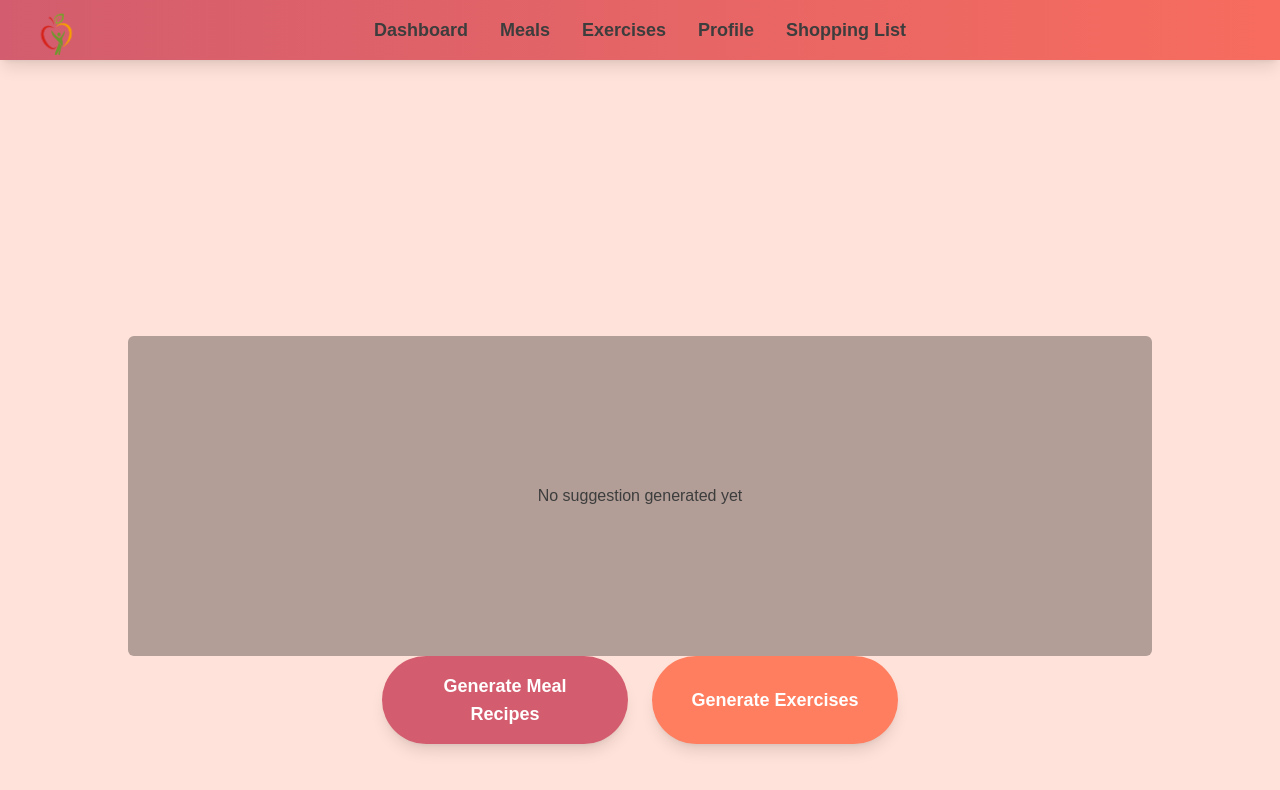
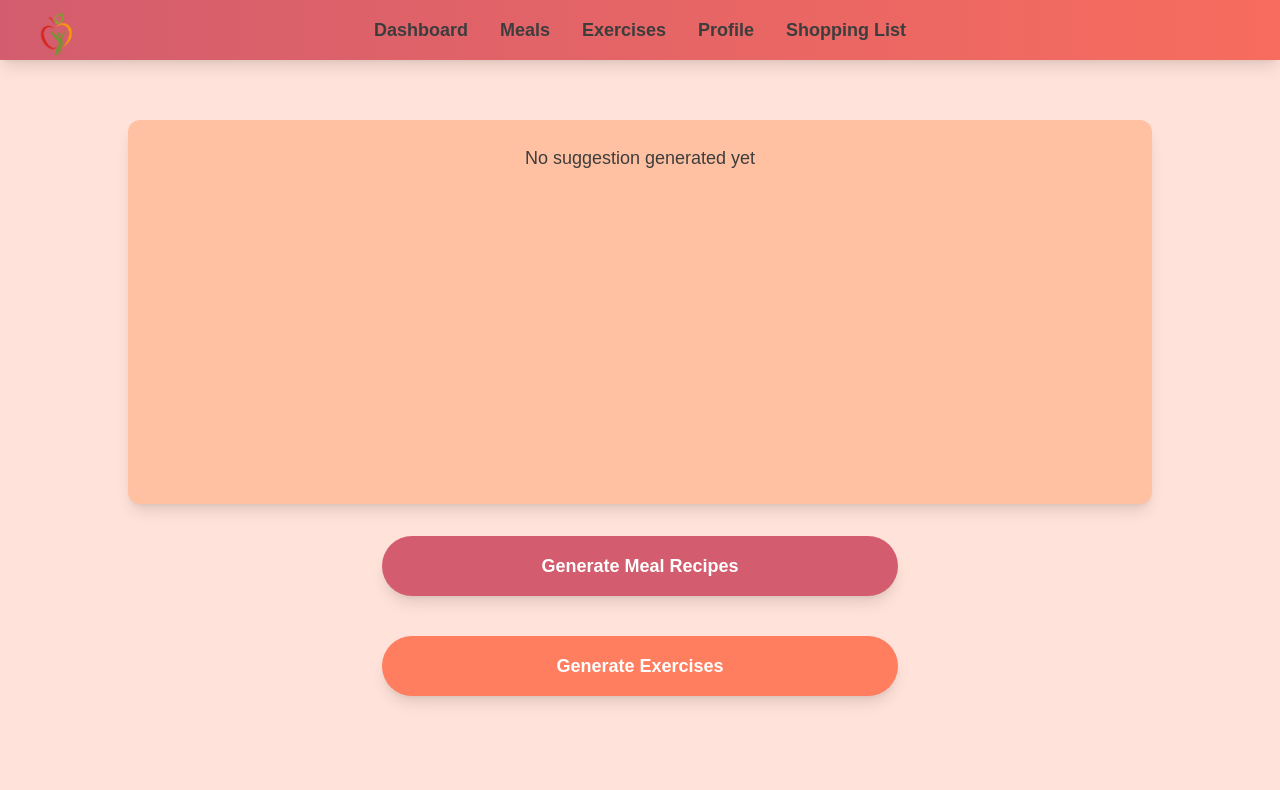
Before and after one commit to asha8411p/Smart-Meal-Planner, a Next.js app in the folder frontend/: page /home in a window 1280 px wide. Shown: the top 790 px of the page. Built offline with nearby package versions, Linux system fonts and the light colour scheme.

Commit message:
Style: Home Page style enahancement

```diff
--- a/frontend/app/home/page.tsx
+++ b/frontend/app/home/page.tsx
@@ -1,11 +1,10 @@
-// Home.tsx
 "use client";
 import { useState } from "react";
 import Header from "../components/ui/header";
 
 export default function Home() {
-  // Use one combined state for meals and exercises for now, fix this later
   const [suggestions, setSuggestions] = useState("No suggestion generated yet");
+
   async function generateMealSuggestion() {
     setSuggestions("Loading...");
     await fetch("http://localhost:5000/meal/suggestion", {
@@ -26,6 +25,7 @@ export default function Home() {
         setSuggestions(data);
       });
   }
+
   async function generateExerciseSuggestion() {
     setSuggestions("Loading...");
     await fetch("http://localhost:5000/exercise/suggestion", {
@@ -46,23 +46,29 @@ export default function Home() {
         setSuggestions(data);
       });
   }
+
   return (
-    <div className="bg-[var(--background-color)] text-[var(--foreground-color)] min-h-screen flex flex-col justify-end items-center">
+    <div className="bg-[var(--background-color)] text-[var(--foreground-color)] min-h-screen flex flex-col items-center justify-center p-8 space-y-8">
       {/* Include the Header component here */}
       <Header />
-      <div className="h-80 w-4/5 bg-[#b29e97] rounded-md p-2 flex justify-center items-center overflow-scroll">
-        {suggestions}
+
+      {/* Suggestions Box with increased size and scroll */}
+      <div className="w-full max-w-5xl bg-[var(--input-bg-color)] text-[var(--input-text-color)] rounded-xl shadow-lg p-6 h-80 md:h-96 overflow-y-auto scrollbar-thin scrollbar-thumb-rounded-full scrollbar-thumb-[var(--focus-ring-color)]">
+        <p className="text-lg font-medium leading-relaxed whitespace-pre-line">
+          {suggestions}
+        </p>
       </div>
+
       {/* Action Buttons */}
-      <div className="flex space-x-6 mb-10">
+      <div className="flex flex-wrap justify-center gap-6 mt-4">
         <button
-          className="bg-[var(--button-bg-color)] text-white px-8 py-4 rounded-full text-lg font-semibold hover:bg-[var(--button-hover-color)] transition-all shadow-lg"
+          className="bg-[var(--button-bg-color)] text-white px-8 py-4 rounded-full text-lg font-semibold hover:bg-[var(--button-hover-color)] transition-all duration-300 transform hover:scale-105 shadow-lg"
           onClick={generateMealSuggestion}
         >
           Generate Meal Recipes
         </button>
         <button
-          className="bg-[#ff7e5f] text-white px-8 py-4 rounded-full text-lg font-semibold hover:bg-[#ff6b4d] transition-all shadow-lg"
+          className="bg-[#ff7e5f] text-white px-8 py-4 rounded-full text-lg font-semibold hover:bg-[#ff6b4d] transition-all duration-300 transform hover:scale-105 shadow-lg"
           onClick={generateExerciseSuggestion}
         >
           Generate Exercises
```
